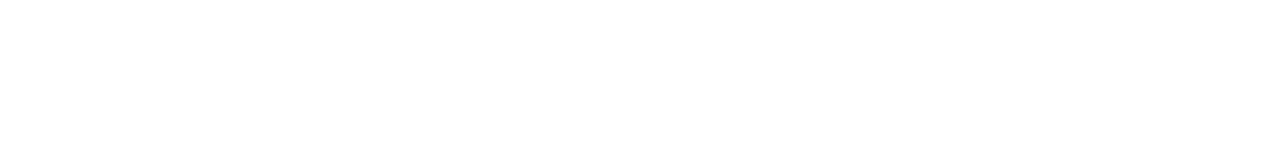
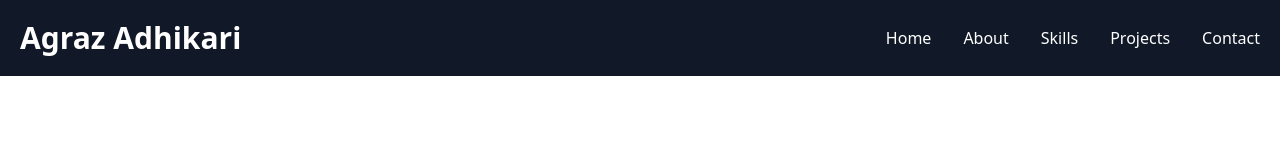
Before and after one commit to Agraz-10/tailwind-portfolio, a plain HTML site: page index.html in a window 1280 px wide. Drawn offline with nearby package versions, Linux system fonts and the light colour scheme.

Commit message:
feat: implement navigation bar

```diff
--- a/index.html
+++ b/index.html
@@ -3,10 +3,27 @@
 <head>
     <meta charset="UTF-8">
     <meta name="viewport" content="width=device-width, initial-scale=1.0">
-    <title>Agraz Adhikari</title>
+    <title>Portfolio</title>
     <script src="https://cdn.tailwindcss.com"></script>
 </head>
 <body>
 
+    <header>
+        <nav>
+            <div class="flex justify-between items-center bg-gray-900 p-5">
+                <h1 class="text-3xl font-bold text-white">
+                    Agraz Adhikari
+                </h1>
+
+                <ul class="flex gap-8 text-white">
+                    <li><a href=#>Home</a></li>
+                    <li><a href=#>About</a></li>
+                    <li><a href=#>Skills</a></li>
+                    <li><a href=#>Projects</a></li>
+                    <li><a href=#>Contact</a></li>
+                </ul>
+            </div>
+        </nav>
+    </header>
 </body>
 </html>
```
